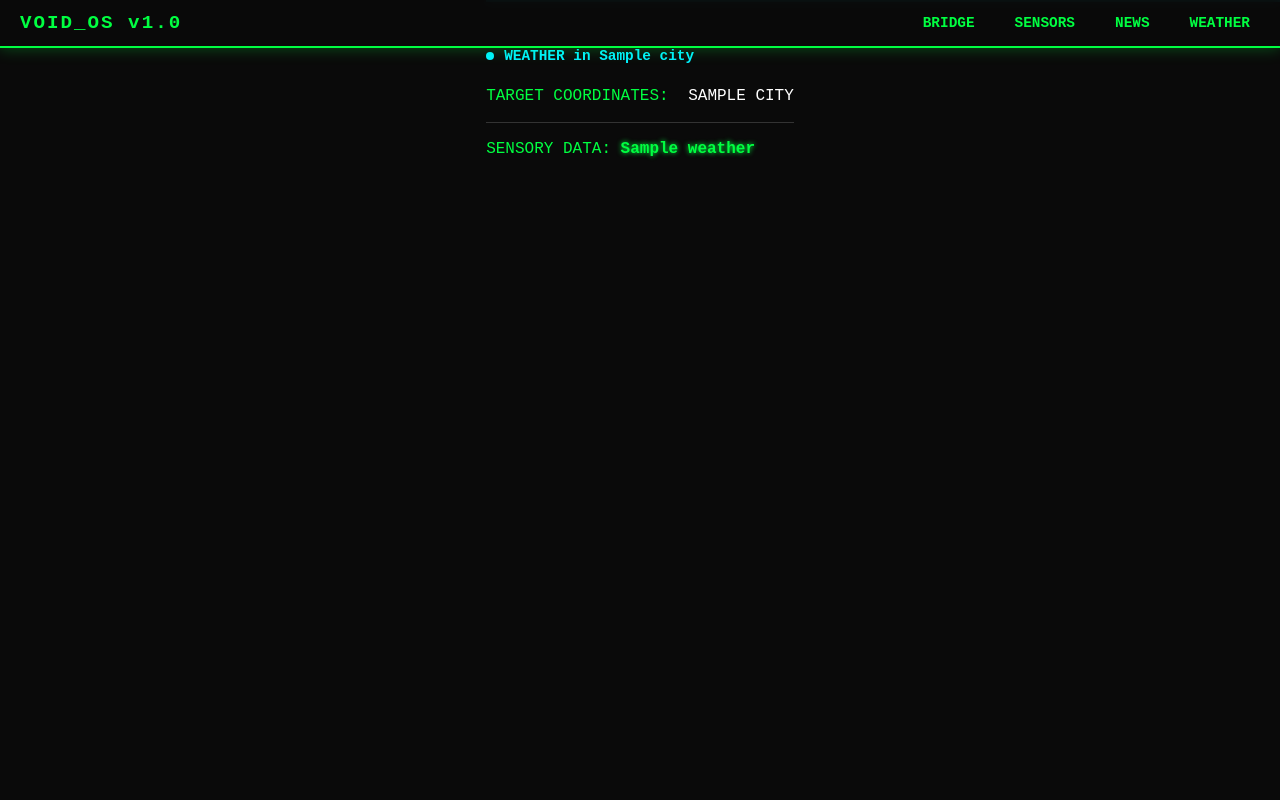
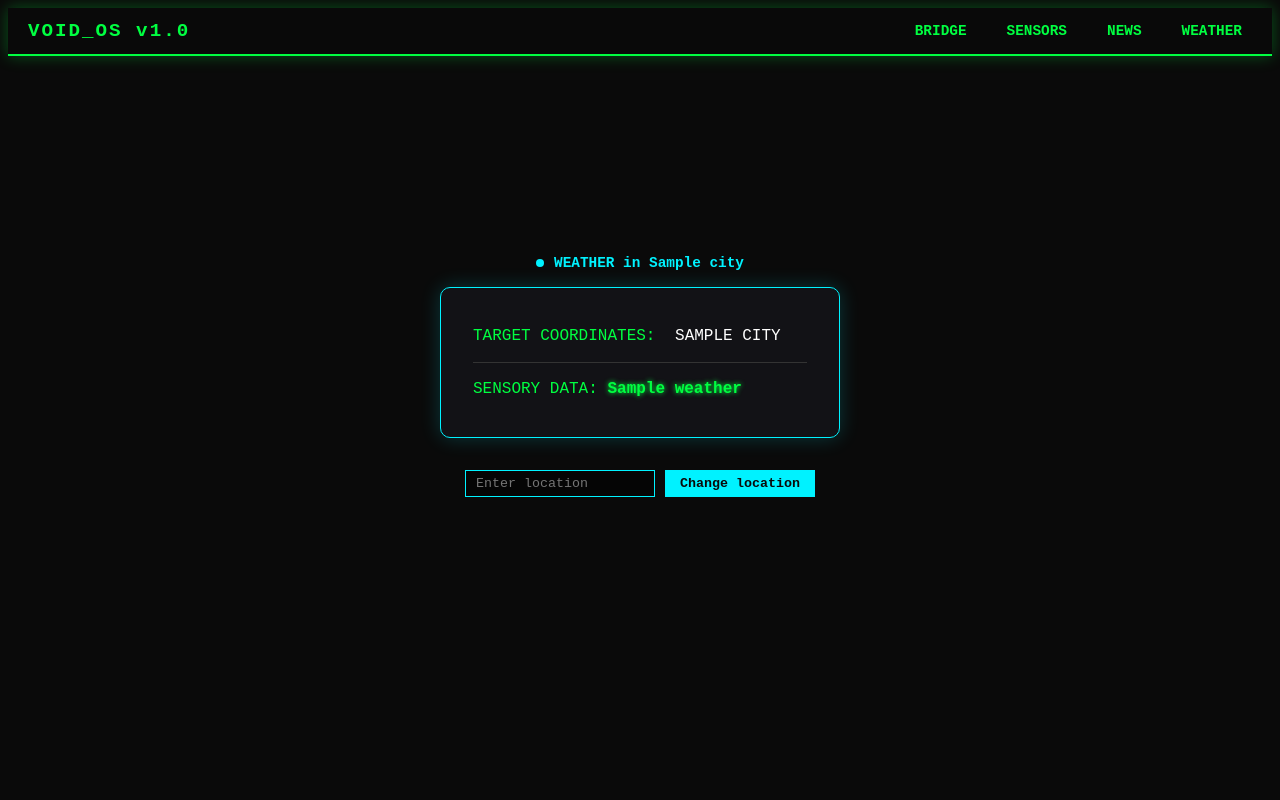
Before and after one commit to katttiger/Void-Terminal, a Django app: template dashboard/templates/dashboard/weather.html in a window 1280 px wide; the page is wider, and only the part inside the window is pictured. Run offline with Django 5.2, Linux system fonts and the light colour scheme; the template is opened without the code that fills it: most values are stand-ins (such as "Sample title", 1, 10 or a date in 2020).

Commit message:
added readme.md-file and updated weather-report with a form to change location

```diff
--- a/dashboard/static/css/style.css
+++ b/dashboard/static/css/style.css
@@ -1,6 +1,8 @@
 * {
   box-sizing: border-box;
 }
+
+/* Nav-header */
 
 #global-nav {
   display: flex;
@@ -48,21 +50,9 @@ body {
   background-color: #0a0a0a;
   color: #00ff41;
   font-family: "Courier New", Courier, monospace;
-  display: flex;
-  flex-direction: column;
-  height: 100vh;
-  margin: 0;
-  overflow: auto;
 }
 
-#main-display {
-  flex-grow: 1;
-  display: flex;
-  justify-content: center;
-  align-items: flex-start;
-  width: 100%;
-}
-
+/* HUD - bridge */
 #hud {
   border: 2px solid #00ff41;
   padding: 20px;
@@ -181,24 +171,33 @@ body {
   text-shadow: 0 0 5px #00ff41;
 }
 
-/* Weather */
+/* Weather
+note: Grid made a good view
+*/
 .weather-container {
-  margin: 0 auto;
-  display: block;
+  display: flex;
+  flex-direction: column;
+  align-items: center;
   justify-content: center;
-  align-items: center;
-  height: 80vh;
+  min-height: 80vh;
+  width: 100%;
+  padding: 2rem;
+  box-sizing: border-box;
 }
-.weather-card {
+
+.weather-body {
   background: rgba(20, 20, 25, 0.8);
   border: 1px solid #00f2ff;
   box-shadow: 0 0 20px rgba(0, 242, 255, 0.2);
   padding: 2rem;
   border-radius: 10px;
-  width: 400px;
+  width: 100%;
+  max-width: 400px; /* Changed from width to max-width for responsiveness */
   position: relative;
   overflow: hidden;
+  text-align: left; /* Keeps the text aligned left inside the centered card */
 }
+
 .weather-header {
   color: #00f2ff;
   font-family: "Courier New", monospace;
@@ -215,6 +214,7 @@ body {
   margin-right: 10px;
   animation: blink 1s infinite;
 }
+
 .data-readout {
   font-family: "Courier New", monospace;
   line-height: 2;
@@ -229,13 +229,29 @@ body {
   border-top: 1px solid #333;
   margin: 10px 0;
 }
-.scanning-line {
-  position: absolute;
-  width: 100%;
-  height: 2px;
-  background: rgba(0, 242, 255, 0.3);
-  top: 0;
-  animation: scan 3s linear infinite;
+
+form {
+  margin-top: 2rem;
+  display: flex;
+  gap: 10px;
+}
+
+.form-control {
+  background: rgba(0, 0, 0, 0.5);
+  border: 1px solid #00f2ff;
+  color: #00f2ff;
+  padding: 5px 10px;
+  font-family: "Courier New", monospace;
+}
+
+input[type="submit"] {
+  background: #00f2ff;
+  color: #0a0a0a;
+  border: none;
+  padding: 5px 15px;
+  cursor: pointer;
+  font-family: "Courier New", monospace;
+  font-weight: bold;
 }
 
 /* News */
@@ -246,6 +262,7 @@ body {
   min-height: 100vh; /* Changed from height to min-height */
   overflow-y: auto;
 }
+
 .feed-header {
   color: #ffb300;
   font-family: "Courier New", monospace;
@@ -255,6 +272,7 @@ body {
   letter-spacing: 2px;
   text-shadow: 0 0 10px #ffb300;
 }
+
 .status-led.orange {
   background: #ffb300;
   box-shadow: 0 0 10px #ffb300;
--- a/dashboard/templates/dashboard/base.html
+++ b/dashboard/templates/dashboard/base.html
@@ -5,7 +5,7 @@
     <meta name="viewport" content="width=device-width, initial-scale=1.0" />
     <title>Void-Terminal | {{page_title}}</title>
     {% load static %}
-    <link rel="stylesheet" href="{% static 'css/style.css' %}"/>
+    <link rel="stylesheet" href="{% static 'css/style.css' %}?v=1.1"/>
   </head>
 
   <body class="terminal-body">
--- a/dashboard/templates/dashboard/sensors.html
+++ b/dashboard/templates/dashboard/sensors.html
@@ -12,7 +12,7 @@
           <span class="value">{{ cpu_usage }}%</span>
         </div>
         <div class="metric">
-          <span class="label">MEM_CAPACITY:</span>
+          <span class="label">RAM_USED:</span>
           <span class="value">{{ ram_usage }}%</span>
         </div>
         <div class="metric">
@@ -54,6 +54,7 @@
   </div>
 </div>
 
+{% comment %} A script to automatically update the digits on the page for a dynamic feel. {% endcomment %}
 <script>
   async function updateTelemetry() {
     try {
--- a/dashboard/templates/dashboard/weather.html
+++ b/dashboard/templates/dashboard/weather.html
@@ -1,11 +1,10 @@
 {% extends "dashboard/base.html" %} {% block content %}
 <div class="weather-container">
   <div class="weather-header">
-    <span class="status-led"></span>WEATHER in {{city}}
+    <span class="status-led"></span>WEATHER in {{city }}
   </div>
 
   <div class="weather-body">
-    <div class="scanning-line"></div>
     <div class="data-readout">
       <span class="weather-label">TARGET COORDINATES:</span>
       <span class="weather-value">{{city | upper}}</span>
@@ -14,6 +13,18 @@
       <span class="value highlight">{{weather}}</span>
     </div>
   </div>
+
+  <form method="POST" action="">
+    {% csrf_token %}
+    <input
+      type="text"
+      class="form-control"
+      id="inputTitle"
+      placeholder="Enter location"
+      name="location"
+    />
+    <input type="submit" value="Change location" />
+  </form>
 </div>
 
 {% endblock %}
```
Also changed, not shown: dashboard/views.py (+8 -3 lines), Readme.md (added), db.sqlite3.
